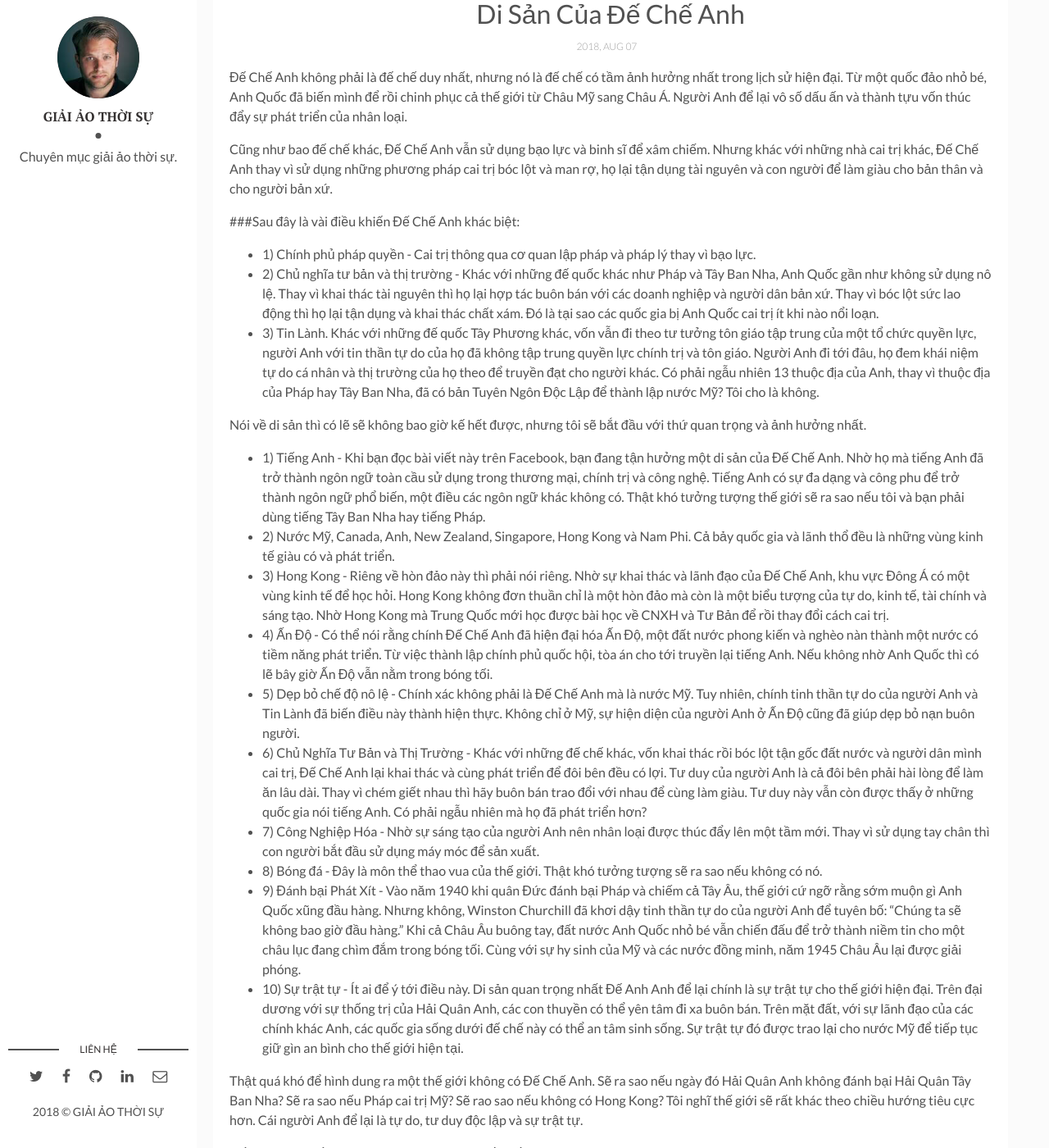
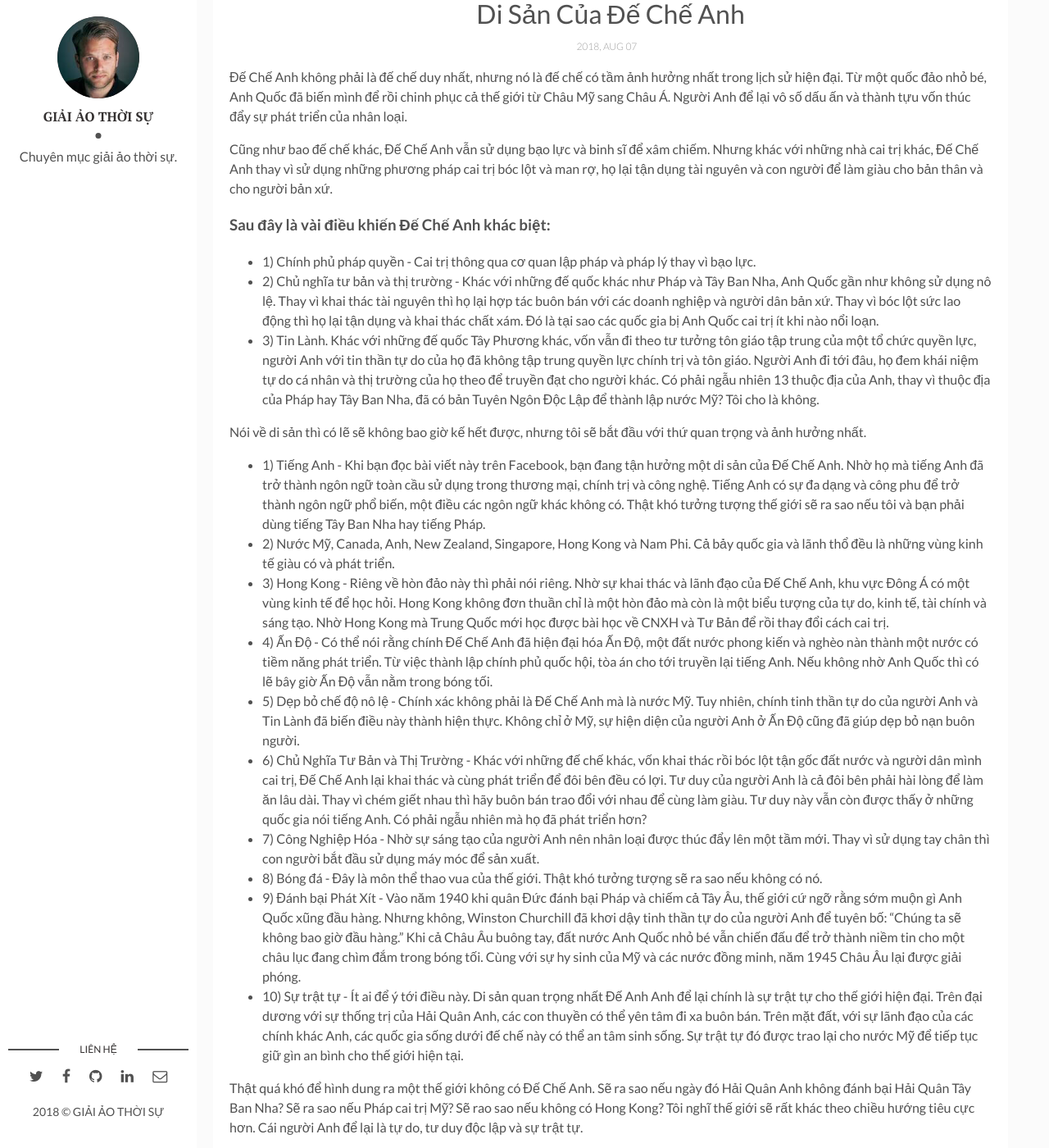
Before and after one commit to giaiaothoisu/giaiaothoisu.github.io, a Jekyll site: the page built from _posts/2018-08-08-di-san-de-che-anh.markdown, in a window 1280 px wide and 1400 px high, scrolled down 1024 px. Shown: the whole window at 82% size. Built offline with Jekyll 4.4.1, drawn with Linux system fonts in a browser that asks for light colours; comment, search, counter and statistics services are not loaded; some of the changed text lies outside the part shown.

```diff
--- a/_posts/2018-08-08-di-san-de-che-anh.markdown
+++ b/_posts/2018-08-08-di-san-de-che-anh.markdown
@@ -11,7 +11,7 @@ tags: [Lịch Sử] # add tag
 
 Cũng như bao đế chế khác, Đế Chế Anh vẫn sử dụng bạo lực và binh sĩ để xâm chiếm. Nhưng khác với những nhà cai trị khác, Đế Chế Anh thay vì sử dụng những phương pháp cai trị bóc lột và man rợ, họ lại tận dụng tài nguyên và con người để làm giàu cho bản thân và cho người bản xứ.
 
-###Sau đây là vài điều khiến Đế Chế Anh khác biệt:
+### Sau đây là vài điều khiến Đế Chế Anh khác biệt:
 
 * 1) Chính phủ pháp quyền - Cai trị thông qua cơ quan lập pháp và pháp lý thay vì bạo lực.
 * 2) Chủ nghĩa tư bản và thị trường - Khác với những đế quốc khác như Pháp và Tây Ban Nha, Anh Quốc gần như không sử dụng nô lệ. Thay vì khai thác tài nguyên thì họ lại hợp tác buôn bán với các doanh nghiệp và người dân bản xứ. Thay vì bóc lột sức lao động thì họ lại tận dụng và khai thác chất xám. Đó là tại sao các quốc gia bị Anh Quốc cai trị ít khi nào nổi loạn.
@@ -34,4 +34,4 @@ Thật quá khó để hình dung ra một thế giới không có Đế Chế A
 
 Nếu bạn đang sống trong tự do, hãy cảm ơn Đế Chế Anh. cảm ơn The Britsh Empire.
 
-###Ku Búa @ Cafe Ku Búa
+### Ku Búa @ Cafe Ku Búa
--- a/_posts/2018-08-08-quy-den-vi-sao-ban-nen-co.markdown
+++ b/_posts/2018-08-08-quy-den-vi-sao-ban-nen-co.markdown
@@ -28,4 +28,4 @@ Các chị em phụ nữ à, bây giờ có thể bạn chưa thấy sự khốn
 
 Mấy chị em phụ nữ nhớ cảm ơn Ku Búa nhé, Búa yêu mấy em gái gần chết, chứ mấy thằng khác thì còn lâu. Nhớ nha, đi mở liền đi.
 
-Ku Búa @ Cafe Ku Búa
+### Ku Búa @ Cafe Ku Búa
--- a/_posts/2019-08-08-vi-sao-phuong-tay-thanh-cong.markdown
+++ b/_posts/2019-08-08-vi-sao-phuong-tay-thanh-cong.markdown
@@ -29,4 +29,4 @@ Họ thừa biết rằng bí quyết để thành công không nằm trong vậ
 
 Đó là bí quyết làm giàu của Phương Tây. Từ một châu lục chìm đắm trong tăm tối, bằng sự cạnh tranh và lý tưởng, họ đã vương minh ra để thống trị thế giới. Quá trình hiện đại hóa thế giới là quá trình phát triển của của họ. Phương Tây khác biệt với thế giới vì họ biết khai thác, biết khám phá, biết tận dụng tài nguyên và chất xám, biết nỗ lực và phấn đấu, và biết bảo vệ những thành tựu và cá nhân làm ra thành tựu đó. Đó là tại sao Phương Tây vượt bậc và trở nên vĩ đại so với tất cả. Liệu tinh thần này còn tồn tại trong tương lai không?
 
-Ku Búa @ Cafe Ku Búa
+### Ku Búa @ Cafe Ku Búa
```
Also changed, not shown: other parts of _posts/2018-08-08-quy-den-vi-sao-ban-nen-co.markdown (+1 -1 lines).
